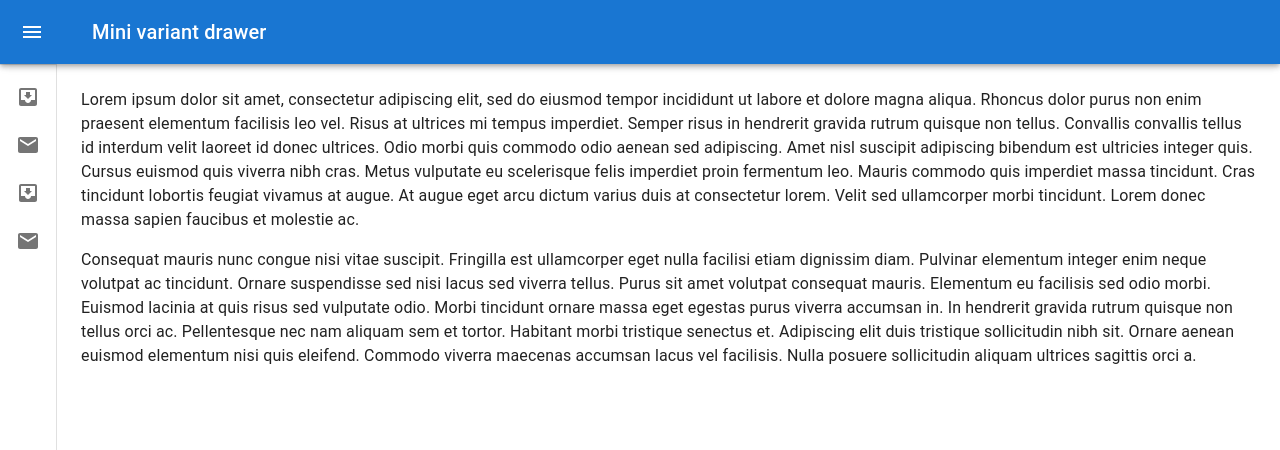
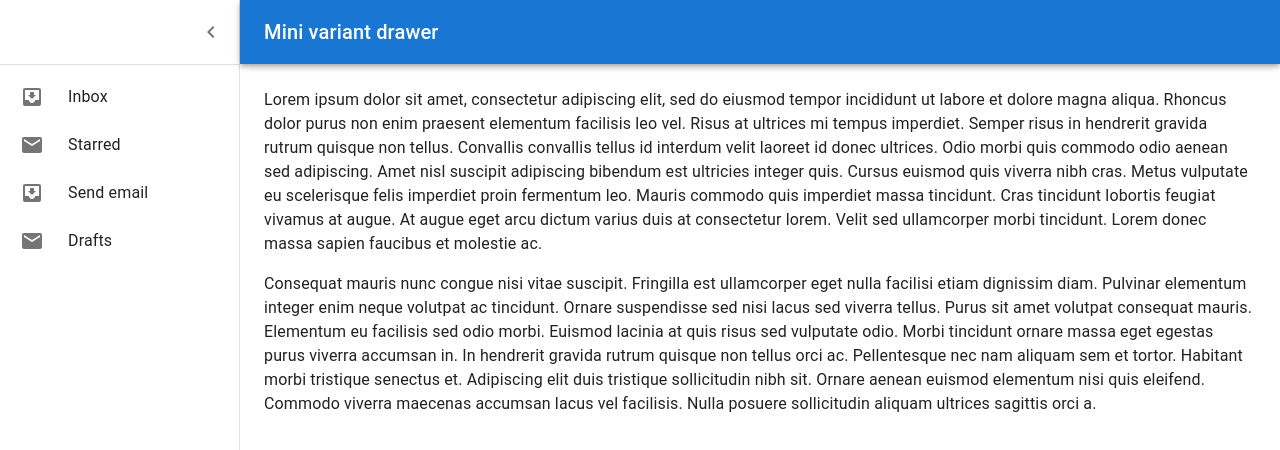
Before and after one commit to nekoze-climber/dashboard-template, a React (Create React App) app: page / in a window 1280 px wide. Shown: the top 450 px of the page. Built offline with nearby package versions, Linux system fonts and the light colour scheme.

Commit message:
change default value of open property

```diff
--- a/src/components/MiniVariantDrawer.tsx
+++ b/src/components/MiniVariantDrawer.tsx
@@ -80,7 +80,7 @@ const Drawer = styled(MuiDrawer, { shouldForwardProp: (prop) => prop !== 'open'
 
 const MiniVariantDrawer = (): JSX.Element => {
     const theme = useTheme()
-    const [open, setOpen] = React.useState(false)
+    const [open, setOpen] = React.useState(true)
 
     const handleDrawerOpen = (): void => {
         setOpen(true)
```
